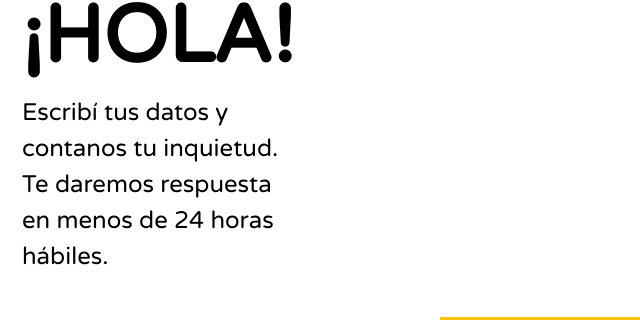
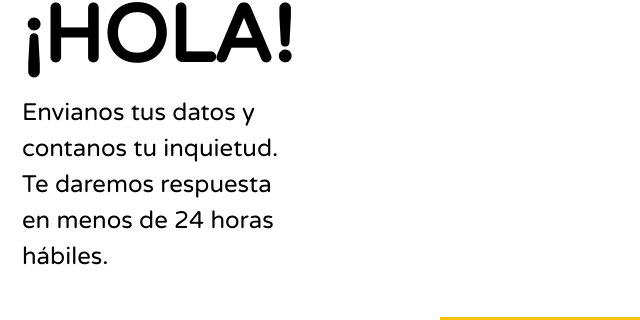
Before and after one commit to mekanicas/SharkGym, a plain HTML site: page pages/contactanos.html in a window 1280 px wide. Shown: the part 765-1085 px from the top of the page, 0-640 px from the left. Drawn offline with nearby package versions, Linux system fonts and the light colour scheme.

Commit message:
organicé el código

```diff
--- a/pages/contactanos.html
+++ b/pages/contactanos.html
@@ -22,6 +22,7 @@
     <title>Contactanos</title>
   </head>
   <body>
+    <!-- BARRA DE NAVEGACIÓN -->
     <header>
       <nav class="navbar navbar-expand-lg bg-body-tertiary nav navbargym fixed-top">
         <div class="container-fluid">
@@ -60,15 +61,17 @@
           alt="fotoclases"
         />
       </div>
+      <!-- TEXTO FORMULARIO -->
       <main class="textoFormulario">
         <div class="container-fluid">
           <div class="row">
             <div class="col-md-3">
         <h2 >¡HOLA!</h2>
-        <p>Escribí tus datos y contanos tu inquietud. Te daremos respuesta en menos de 24 horas hábiles.</p>
+        <p>Envianos tus datos y contanos tu inquietud. Te daremos respuesta en menos de 24 horas hábiles.</p>
       </div>
       </div>
       </div>
+      <!-- FORMULARIO -->
         <form class="formu p-5">
           <div class="mb-3">
             <label for="exampleInputEmail1" class="form-label"
@@ -105,6 +108,7 @@
           <button type="submit" class="btn btn-primary">Submit</button>
         </form>
     </main>
+    <!-- FOOTER -->
     <footer class="bg-dark text-white mt-4">
       <div class="container-md py-3">
         <div class="row align-items-center">
```
Also changed, not shown: pages/clases.html (+3 -0 lines), pages/planes.html (+3 -0 lines), pages/sedes.html (+3 -0 lines).
